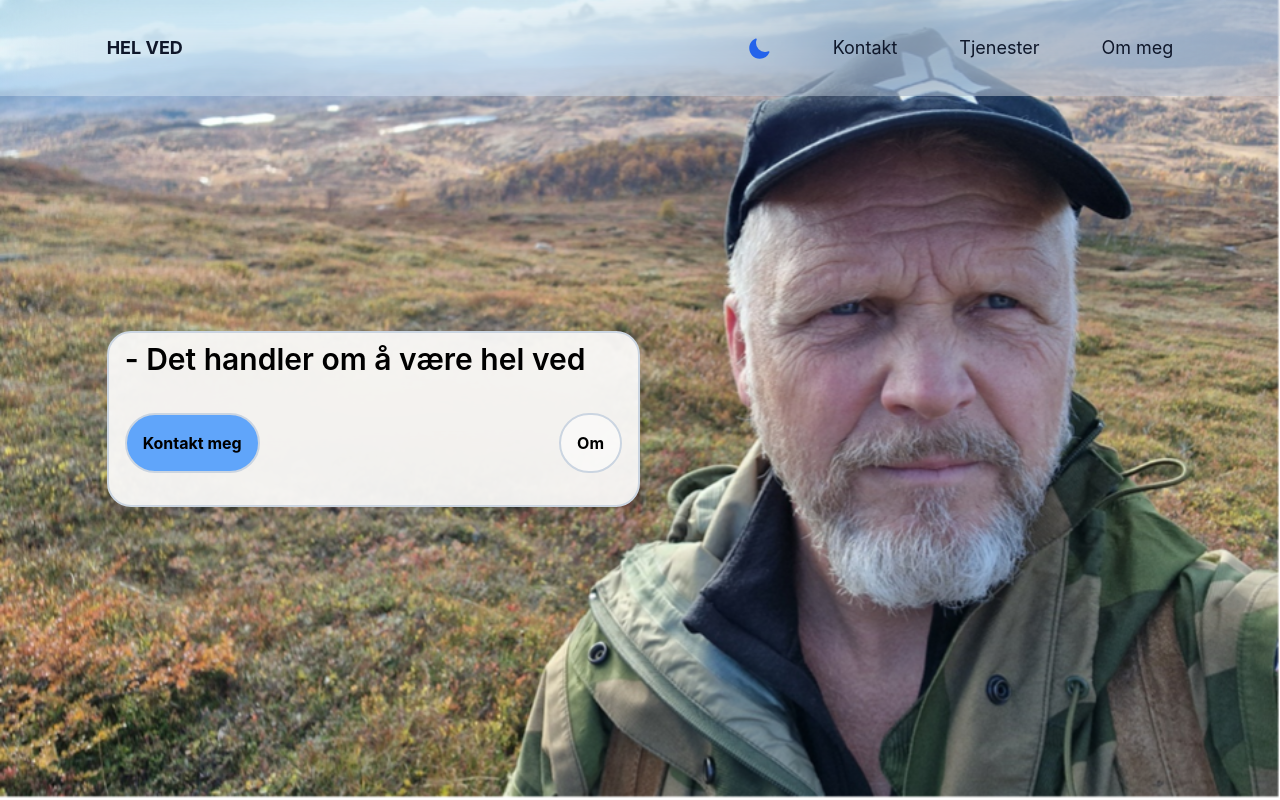
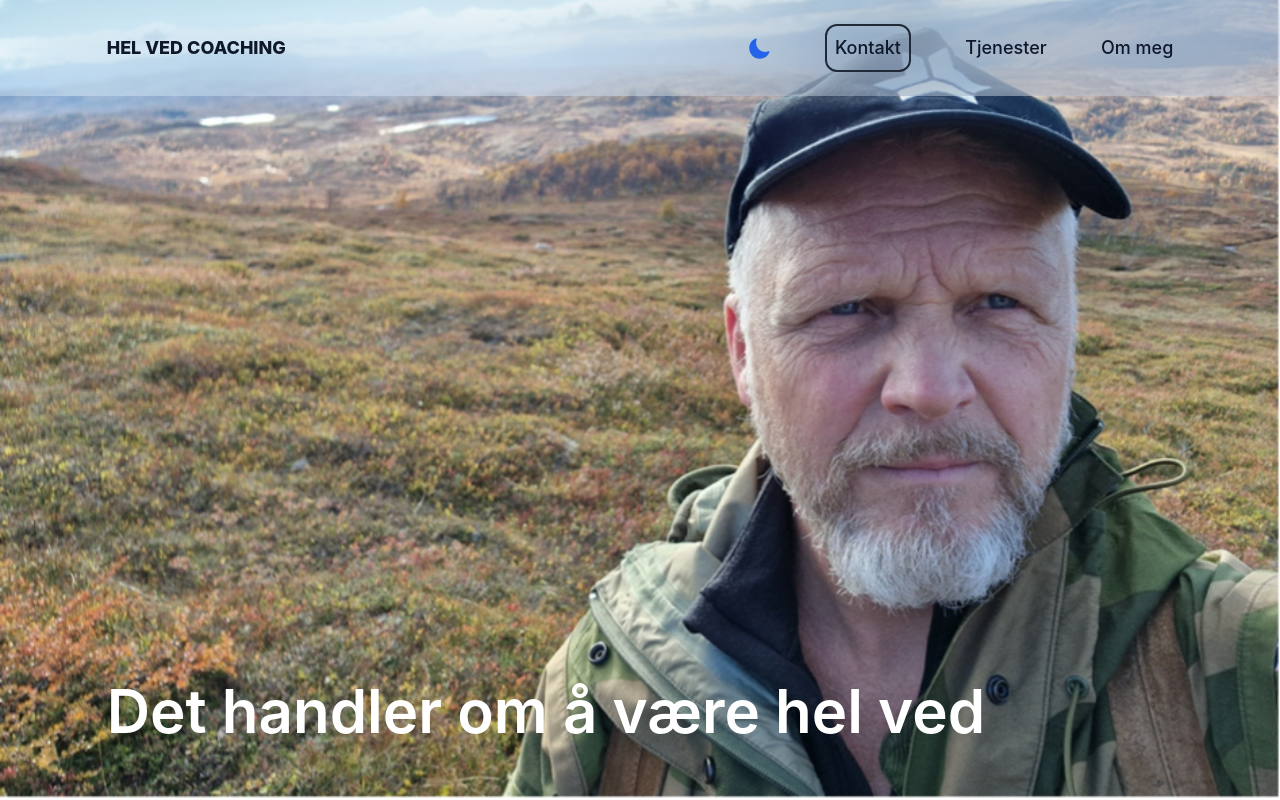
Before and after one commit to tebendheim/jancoach, a React (Vite) app: page / in a window 1280 px wide. Shown: the top 800 px of the page. Built offline with nearby package versions, Linux system fonts and the light colour scheme.

Commit message:
endret forside, og endret litt på navbar

```diff
--- a/src/Components/Navbar.tsx
+++ b/src/Components/Navbar.tsx
@@ -23,8 +23,8 @@ const Navbar: React.FC = () => {
 		<section className=" row-start-1 col-span-full z-30">
 			<nav className={`fixed backdrop-filter backdrop-blur-2xl bg-white bg-opacity-20 dark:bg-black dark:bg-opacity-75 w-full `}>
 				<div className={`grid ${toggleDD ? "grid-rows-navBar2":"grid-rows-navBar1"} md:grid-rows-1 md:h-24 auto-rows-auto grid-cols-12 items-center`}>
-					<a href="/" className=' font-bold text-lg whitespace-nowrap col-start-2 justify-self-start row-start-1 text-slate-900 dark:text-gray-50 dark:hover:text-gray-400'>
-						HEL VED
+					<a href="/" className=' font-extrabold text-lg whitespace-nowrap col-start-2 justify-self-start row-start-1 text-slate-900 dark:text-gray-50 dark:hover:text-gray-400'>
+						HEL VED COACHING
 					</a>
 					<button
 						type='button'
@@ -62,10 +62,10 @@ const Navbar: React.FC = () => {
 									)}
 								</button>
 							</li>
-							<li className="my-4 text-center">
+							<li className="my-4 text-center border-2 p-2 rounded-xl hover:border-4 border-gray-800 dark:border-gray-100">
 								<Link
 									to='/kontakt'
-									className=' justify-self-start rounded md:bg-transparent   text-slate-900 text-lg dark:text-gray-50 dark:hover:text-gray-400 '
+									className=' justify-self-start rounded md:bg-transparent font-medium  text-slate-900 hover:text-slate-500  text-lg dark:text-gray-50 dark:hover:text-gray-400 '
 									aria-current='page'
 								>
 									Kontakt
@@ -74,7 +74,7 @@ const Navbar: React.FC = () => {
 							<li className="my-4 text-center">
 								<Link
 									to='/tjenester'
-									className='rounded md:bg-transparent   text-slate-900 text-lg dark:text-gray-50 dark:hover:text-gray-400 '
+									className='rounded md:bg-transparent   text-slate-900  font-medium hover:text-slate-500 text-lg dark:text-gray-50 dark:hover:text-gray-400 '
 								>
 									Tjenester
 								</Link>
@@ -82,7 +82,7 @@ const Navbar: React.FC = () => {
 							<li className="my-4 text-center">
 								<Link
 									to='om'
-									className='whitespace-nowrap rounded md:bg-transparent  text-slate-900 text-lg dark:text-gray-50 dark:hover:text-gray-400 '
+									className='whitespace-nowrap rounded md:bg-transparent  text-slate-900 font-medium hover:text-slate-500 text-lg dark:text-gray-50 dark:hover:text-gray-400 '
 								>
 									Om meg
 								</Link>
--- a/src/Pages/Home.tsx
+++ b/src/Pages/Home.tsx
@@ -15,7 +15,34 @@ function Home():JSX.Element {
 						bg-no-repeat
 						bg-cover bg-right-bottom bg-clip-content z-0 ">
 						<div className="relative h-full pt-16 md:pt-24 grid grid-rows-12 grid-cols-12">
-							<div className = "relative self-center  h-full w-full row-span-2 col-span-8 col-start-3 row-start-11 sm:col-span-6 sm:col-start-4 lg:row-start-5 lg:col-start-2 lg:col-span-5 lg:row-span-3 bg-white bg-opacity-90 dark:bg-black dark:bg-opacity-60 dark:text-white backdrop-filter backdrop-blur-2xl flex flex-col justify-between border-solid border-slate-300 border-2 border-r-slate-300-300 rounded-3xl">
+							<div className = "relative self-start col-start-2 row-start-11 col-span-11">
+								<p className="self-start font-semibold sm:text-lg md:text-2xl lg:text-4xl xl:text-6xl text-white">Det handler om å være hel ved</p>
+							</div>
+						</div>
+					</div>
+				</section>
+				<section className="bg-red-500 row-start-3 row-span-2 col-start-1 col-span-3"></section>
+			</section>
+
+
+
+	);
+}
+
+export default Home;
+
+
+{/*
+EKS::
+
+<section className="col-span-full grid grid-rows-5 grid-cols-12">
+				<section className="row-start-1 row-span-2 col-start-1 col-span-full">
+					<div className="h-screen
+						bg-[url('/Bilder/janPaaFjellet.png')]
+						bg-no-repeat
+						bg-cover bg-right-bottom bg-clip-content z-0 ">
+						<div className="relative h-full pt-16 md:pt-24 grid grid-rows-12 grid-cols-12">
+							<div className = "relative self-center  h-full w-full row-span-2 col-span-8 col-start-3 row-start-11 sm:col-span-6 sm:col-start-4 lg:row-start-5 lg:col-start-2 lg:col-span-5 lg:row-span-3 bg-white bg-opacity-90 dark:bg-black dark:bg-opacity-60 dark:text-white backdrop-filter backdrop-blur-2xl flex flex-col justify-between border-solid border-slate-300 border-2 border-r-slate-300-300 rounded-xl">
 								<p className="pl-4 pt-2 self-start font-semibold sm:text-lg md:text-2xl lg:text-2xl xl:text-3xl ">- Det handler om å være hel ved</p>
 								<div className="z-0 flex justify-between mb-2 mx-4 md:mb-6 lg:mb-8 ">
 									<div className="p-4 rounded-full h-fit font-bold  whitespace-nowrap bg-blue-400 border-slate-300 border-2 border-r-slate-300-300"><Link  className="text-center align-bottom  text-black " to="/kontakt">Kontakt meg</Link></div>
@@ -28,18 +55,4 @@ function Home():JSX.Element {
 				<div className="bg-red-500 row-start-3 row-span-2 col-start-1 col-span-3"></div>
 			</section>
 
-
-
-	);
-}
-
-export default Home;
-
-
-{/* Alternative måter å legge til BG bilder på: Begge deler fungerer. :)
-
-<div className="" style={{backgroundImage: `url(${JanPaaFjellet})`}}></div>
-
-<div className="bg-[url('/Bilder/janPaaFjellet.png')]">
-
 */}
```
